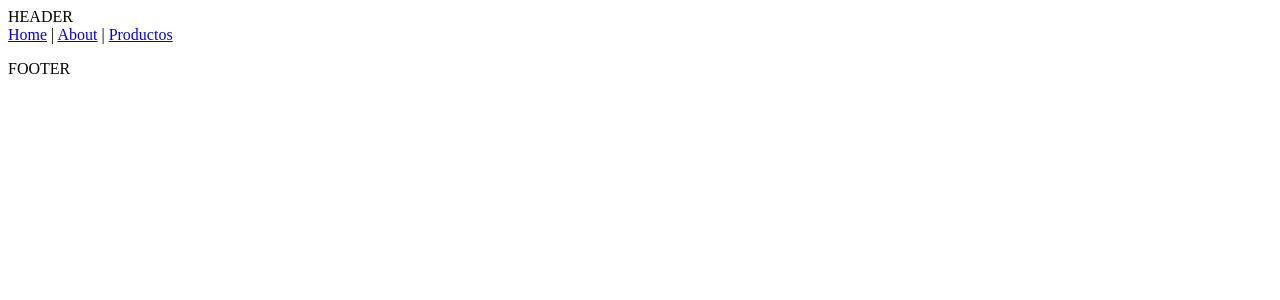
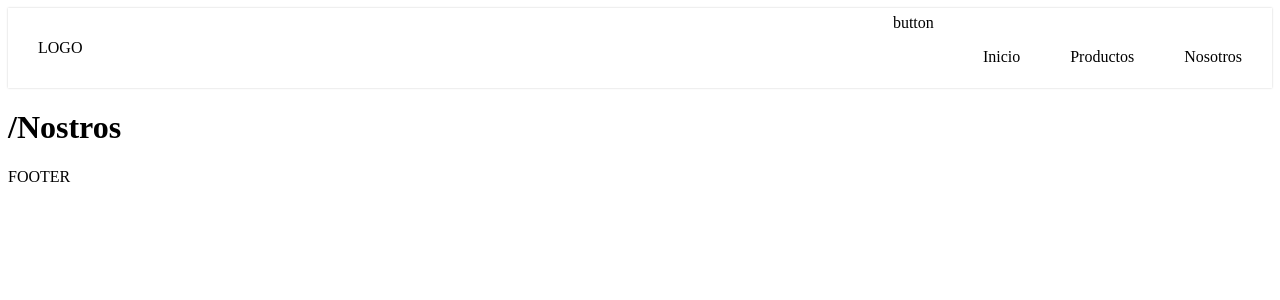
Before and after one commit to fertp/proyecto-ciclo-3, a Vue app: page /nosotros in a window 1280 px wide. Shown: the top 300 px of the page. Built offline with nearby package versions, Linux system fonts and the light colour scheme.

Commit message:
configuramos router,creamos vistas-nostros y productos y avanzamos maquetado de header

```diff
--- a/src/components/PxHeader.vue
+++ b/src/components/PxHeader.vue
@@ -1,13 +1,65 @@
 <template>
-  <div>
-    HEADER
-    <div>
-      <router-link to="/">Home</router-link> |
-      <router-link to="/about">About</router-link> |
-      <router-link to="/productos">Productos</router-link>
+  <header class="site-header">
+    <div class="site-header__container">
+      <div class="header-logo">
+        <p>LOGO</p>
+      </div>
+      <nav class="site-nav">
+        <span class="site-nav__button"> button</span>
+        <ul class="site-nav__list">
+          <li class="site-nav__items">
+            <router-link to="/" >Inicio</router-link>
+          </li>
+          <li class="site-nav__items">
+            <router-link to="/productos">Productos</router-link>
+          </li>
+          <li class="site-nav__items">
+            <router-link to="/nosotros">Nosotros</router-link>
+          </li>
+        </ul>
+      </nav>
     </div>
-  </div>
+  </header>
 </template>
+
+
+<style>
+  .site-header{
+    display: block;
+    width: 100%;
+    padding: 0 30px;
+    box-sizing: border-box;
+    box-shadow: 0 0 2px #ccc;
+  }
+  .site-header__container{
+    display: flex;
+    height: 80px;
+    max-width: 1366px;
+    margin: 0 auto;
+    justify-content: space-between;
+    align-items: center;
+
+  }
+  .site-nav__list{
+    display: none;
+  }
+  .site-nav__items a{
+    text-decoration: none;
+    color: #000;
+  }
+
+  @media screen and (min-width:640px){
+    .site-nav__list{
+    display: flex;
+    }
+  .site-nav__items{
+    list-style: none;
+    margin-left: 50px;
+    }
+
+  }
+
+</style>
 
 <script>
 export default {
--- a/src/router/index.js
+++ b/src/router/index.js
@@ -1,6 +1,8 @@
 import Vue from "vue";
 import VueRouter from "vue-router";
 import Home from "../views/Home.vue";
+import Productos from "@/views/Productos.vue";
+import Nosotros from "@/views/Nosotros.vue";
 
 Vue.use(VueRouter);
 
@@ -11,19 +13,20 @@ const routes = [
     component: Home,
   },
   {
-    path: "/about",
-    name: "About",
+    path: "/nosotros",
+    name: "Nosotros",
+    component: Nosotros,
     // route level code-splitting
     // this generates a separate chunk (about.[hash].js) for this route
     // which is lazy-loaded when the route is visited.
-    component: () =>
-      import(/* webpackChunkName: "about" */ "../views/About.vue"),
+    // component: () =>
+    //   import(/* webpackChunkName: "about" */ "../views/About.vue"),
   },
-  // {
-  //   path: "/productos",
-  //   name: "Productos",
-  //   component: "Productos",
-  // }
+  {
+    path: "/productos",
+    name: "Productos",
+    component: Productos,
+  }
 ];
 
 const router = new VueRouter({
--- a/src/views/About.vue
+++ b/src/views/Nosotros.vue
@@ -1,5 +1,5 @@
 <template>
   <div class="about">
-    <h1>/About</h1>
+    <h1>/Nostros</h1>
   </div>
 </template>
--- /dev/null
+++ b/src/views/Productos.vue
@@ -0,0 +1,5 @@
+<template>
+  <div class="about">
+    <h1>/Productos</h1>
+  </div>
+</template>
```
Also changed, not shown: 1 other file (tests, documents, lock files or other folders).
